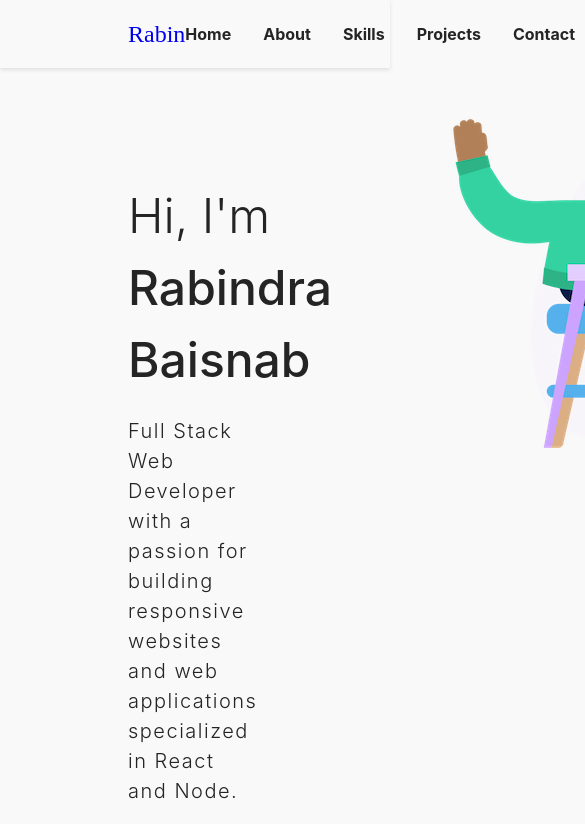
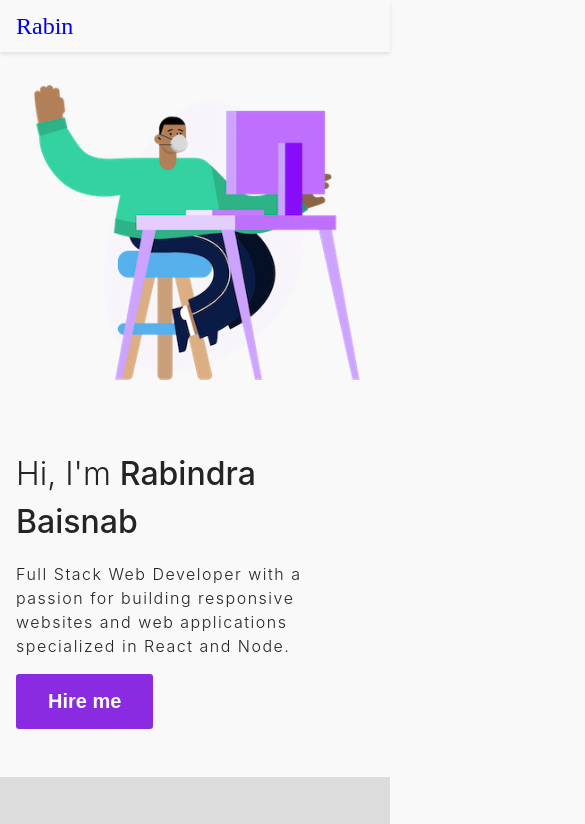
Before and after one commit to rabin245/portfolio-intern, a React (Vite) app: page / in a window 390 px wide. Shown: the top 824 px of the page, 585 px wide, since content can reach past the window. Built offline with nearby package versions, Linux system fonts and the light colour scheme; a web font is replaced by a local one.

Commit message:
add responsive design to home section and navbar

```diff
--- a/src/components/Button/Button.module.css
+++ b/src/components/Button/Button.module.css
@@ -58,3 +58,9 @@
   opacity: 1;
   visibility: visible;
 }
+
+@media only screen and (max-width: 1024px) {
+  .Button {
+    font-size: 1.25rem;
+  }
+}
--- a/src/components/Menu/Menu.module.css
+++ b/src/components/Menu/Menu.module.css
@@ -4,3 +4,15 @@
   gap: 2rem;
   align-items: center;
 }
+
+@media only screen and (max-width: 768px) {
+  .menu {
+    display: none;
+  }
+}
+
+/* @media only screen and (min-width: 769px) and (max-width: 1024px) {
+  .menu {
+    display: flex;
+  }
+} */
--- a/src/index.css
+++ b/src/index.css
@@ -23,6 +23,7 @@ body {
   background-color: var(--background-color);
 
   transition: background-color 0.2s ease-in-out, color 0.2s ease-in-out;
+  margin: 0;
 }
 
 .Header {
@@ -30,6 +31,7 @@ body {
   position: sticky;
   top: 0;
   left: 0;
+  right: 0;
   z-index: 10;
   background-color: var(--background-color);
   transition: background-color 0.2s ease-in-out, color 0.2s ease-in-out;
@@ -43,6 +45,18 @@ body {
   padding: 1rem 8rem;
 }
 
-body {
-  margin: 0;
+@media only screen and (max-width: 1024px) {
+  .Header > nav {
+    padding: 0.5rem 2rem;
+  }
+
+  .Header {
+    width: 100vw;
+  }
 }
+
+@media only screen and (max-width: 768px) {
+  .Header > nav {
+    padding: 0.5rem 1rem;
+  }
+}
--- a/src/pages/Home/Home.module.css
+++ b/src/pages/Home/Home.module.css
@@ -6,7 +6,6 @@
   padding: 2rem 8rem;
   display: flex;
 }
-
 .content {
   flex: 2;
   padding: 4rem 0;
@@ -28,10 +27,49 @@
   font-size: 1.25rem;
   font-weight: 300;
   letter-spacing: 1.5px;
-  margin-right: 10rem;
 }
 
 .image {
   flex: 1;
   margin: 0 1rem;
 }
+
+@media only screen and (max-width: 1024px) {
+  .wrapper {
+    flex-direction: column-reverse;
+    padding: 2rem;
+    align-items: center;
+  }
+
+  .content {
+    flex: 1;
+    padding: 2rem 0;
+  }
+
+  .content h1 {
+    font-size: 2rem;
+  }
+
+  .content .name {
+    font-size: 2rem;
+  }
+
+  .content p {
+    font-size: 1rem;
+  }
+
+  .image {
+    margin: 0;
+  }
+  .image img {
+    width: 100%;
+  }
+}
+
+@media only screen and (max-width: 768px) {
+  .wrapper {
+    flex-direction: column-reverse;
+    padding: 1rem;
+    align-items: center;
+  }
+}
```
